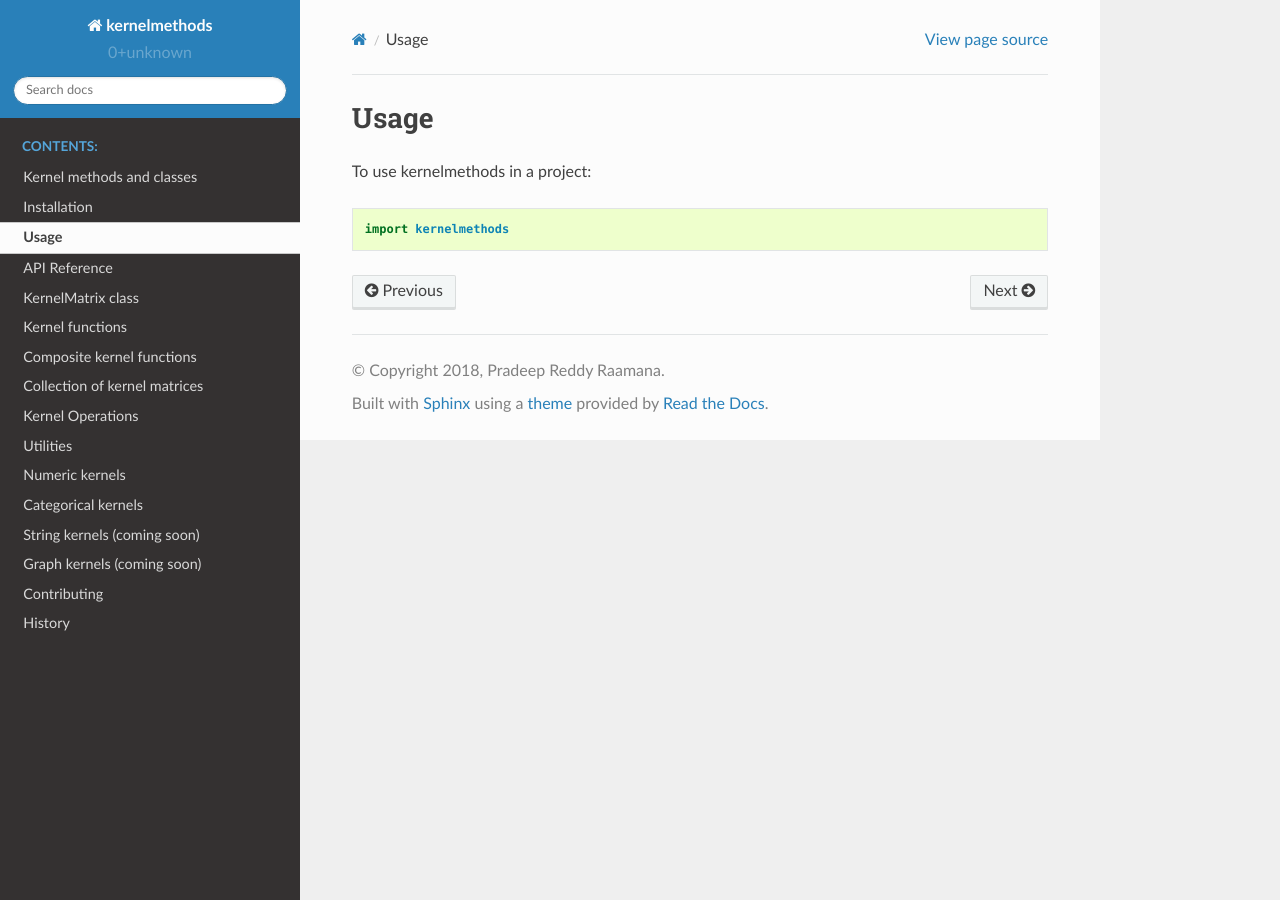
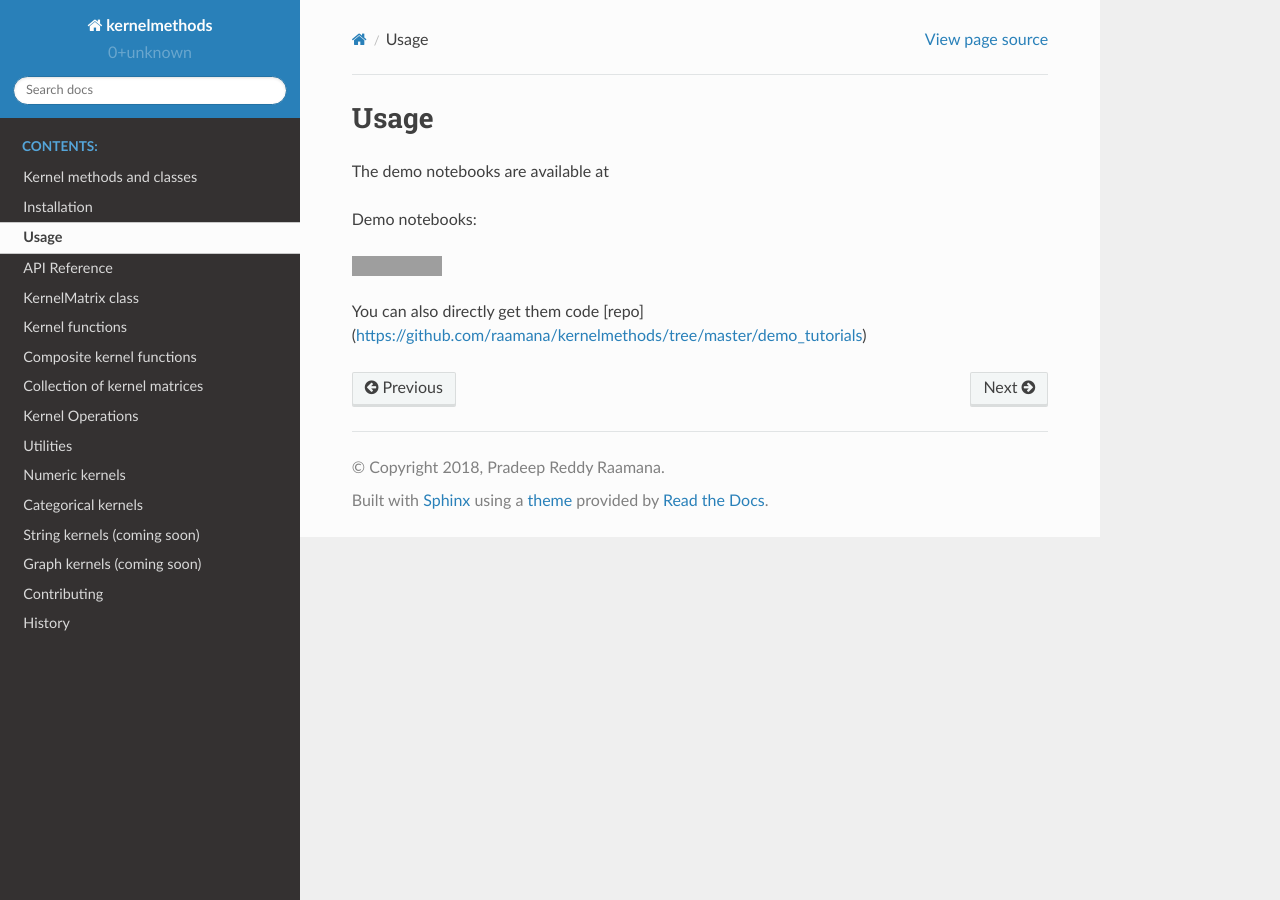
Before and after one commit to raamana/kernelmethods, a Sphinx documentation site: the page built from docs/usage.rst, in a window 1280 px wide. Built offline with Sphinx 7.4.7 and the Read the Docs theme 2.0.0, drawn with Linux system fonts in a browser that asks for light colours; grey boxes are pictures that could not be loaded.

Commit message:
adding links to demo notebooks

```diff
--- a/docs/usage.rst
+++ b/docs/usage.rst
@@ -2,6 +2,12 @@
 Usage
 =====
 
-To use kernelmethods in a project::
+The demo notebooks are available at
 
-    import kernelmethods
+Demo notebooks:
+
+.. image:: https://mybinder.org/badge_logo.svg
+ :target: https://mybinder.org/v2/gh/raamana/kernelmethods/master?filepath=demo_tutorials%2Fdemo_kernelmethods.ipynb
+
+
+You can also directly get them code [repo](https://github.com/raamana/kernelmethods/tree/master/demo_tutorials)
```
Also changed, not shown: README.rst (+7 -1 lines).
